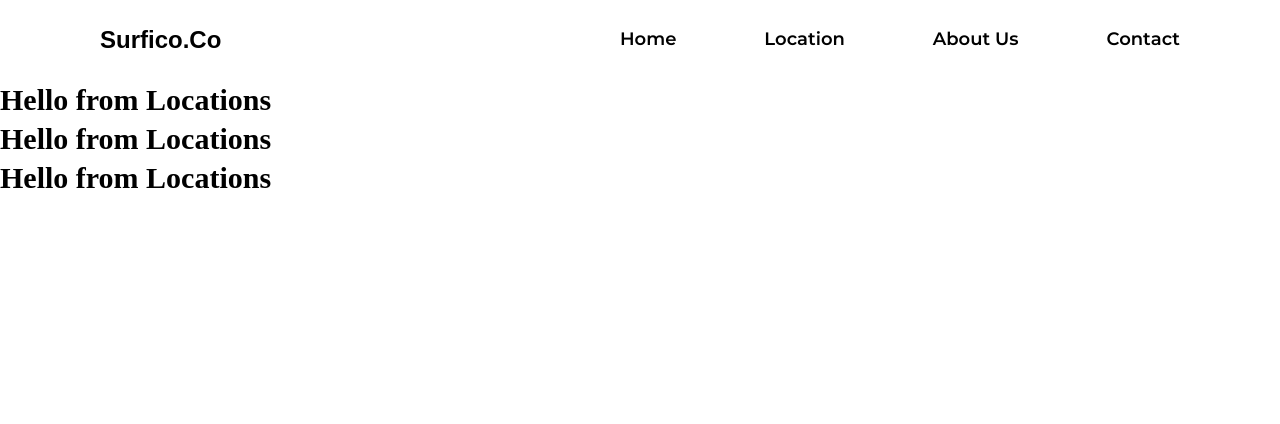
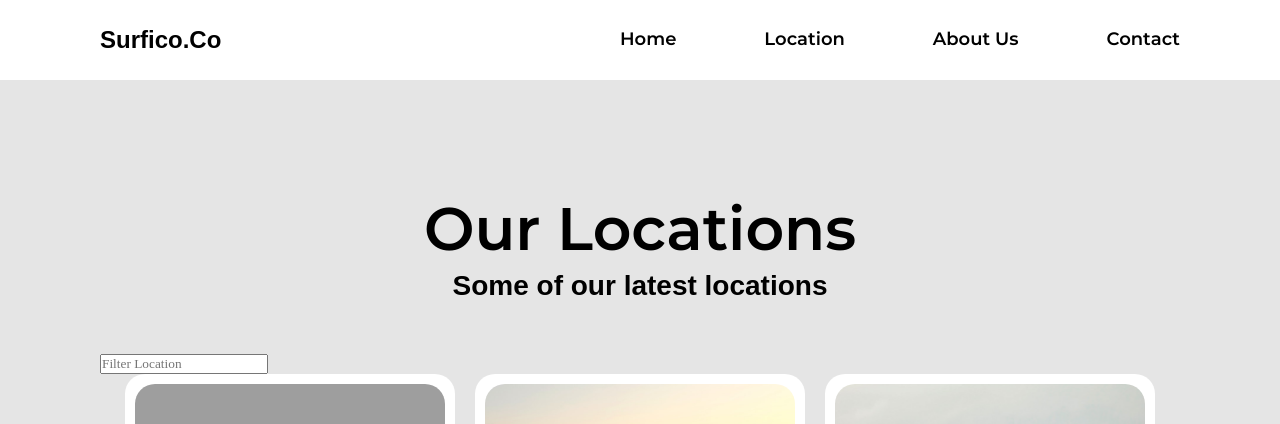
Before and after one commit to pmita/surfico-react, a React (Create React App) app: page /locations in a window 1280 px wide. Shown: the top 424 px of the page. Built offline with nearby package versions, Linux system fonts and the light colour scheme; grey boxes are pictures that could not be loaded; a web font is replaced by a local one.

Commit message:
search bar functionality added

```diff
--- a/src/components/LocationsSection.js
+++ b/src/components/LocationsSection.js
@@ -1,4 +1,4 @@
-import React, { useState } from 'react';
+import React, { useState, useEffect } from 'react';
 //importing components
 import Headlines from './Headlines';
 import LocationItem from './LocationItem';
@@ -34,6 +34,26 @@ const LocationsBodyStyle = styled.div`
 const LocationsSection = () => {
     //Setting up our state
     const [allLocations, setAllLocations] = useState(locationData);
+    const [searchLocation, setSearchLocation] = useState('');
+
+    //Seetting our useEffect hooks
+    useEffect( ()=>{
+        if(searchLocation === '') return;
+        setAllLocations( () =>
+            locationData.filter( item =>
+                item.title.toLocaleLowerCase().match(searchLocation.toLocaleLowerCase())
+            )
+        );
+    }, [searchLocation]);
+
+    //Setting our handlers
+    const inputTextHandler = (e) => {
+        e.preventDefault();
+        setSearchLocation(e.target.value);
+        if(searchLocation === ''){
+            setAllLocations(locationData);
+        }
+    }
     return(
         <LocationsStyle>
             <Headlines
@@ -41,6 +61,15 @@ const LocationsSection = () => {
                 header="Our Locations"
                 subheader="Some of our latest locations"
             />
+
+            <form>
+                <input
+                    type="text"
+                    placeholder="Filter Location"
+                    onChange={inputTextHandler}
+                />
+            </form>
+
             <LocationsBodyStyle className="locations-body">
                   {allLocations.map( (item, index) => (
                     <LocationItem
--- a/src/pages/AboutUs.js
+++ b/src/pages/AboutUs.js
@@ -1,11 +1,11 @@
 import React from 'react';
+//importing components
+import About from '../components/About';
 
 const AboutUS = () => {
     return(
         <div>
-            <h1>Hello from AboutUS</h1>
-            <h1>Hello from AboutUS</h1>
-            <h1>Hello from AboutUS</h1>
+            <About />
         </div>
     )
 }
--- a/src/pages/Locations.js
+++ b/src/pages/Locations.js
@@ -1,11 +1,11 @@
 import React from 'react';
+//import compoents
+import LocationsSection from '../components/LocationsSection';
 
 const Locations = () => {
     return(
         <div>
-            <h1>Hello from Locations</h1>
-            <h1>Hello from Locations</h1>
-            <h1>Hello from Locations</h1>
+            <LocationsSection />
         </div>
     )
 }
```
